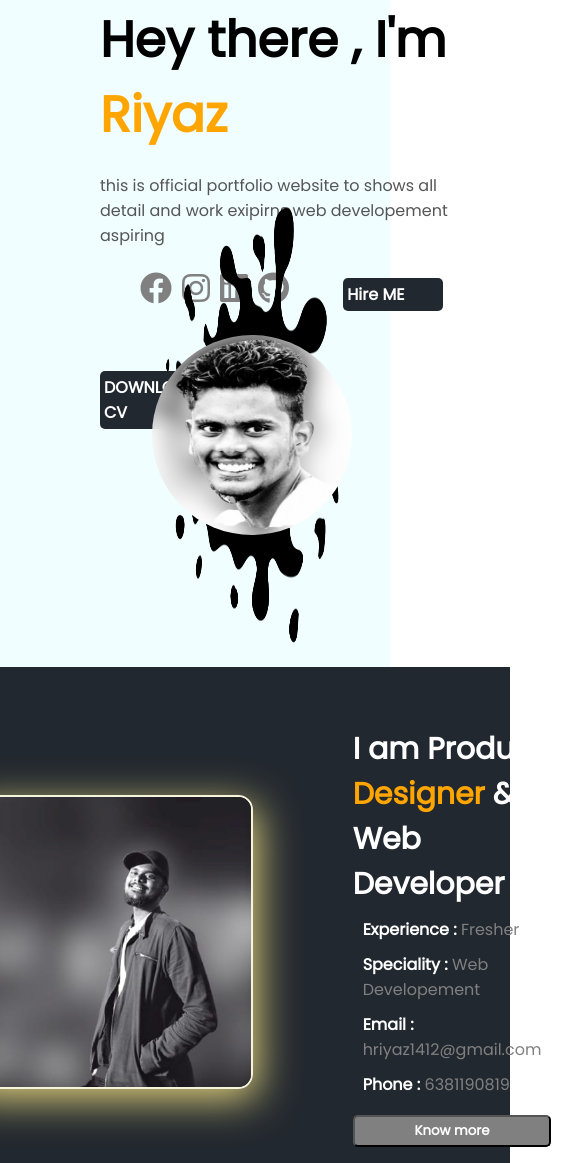
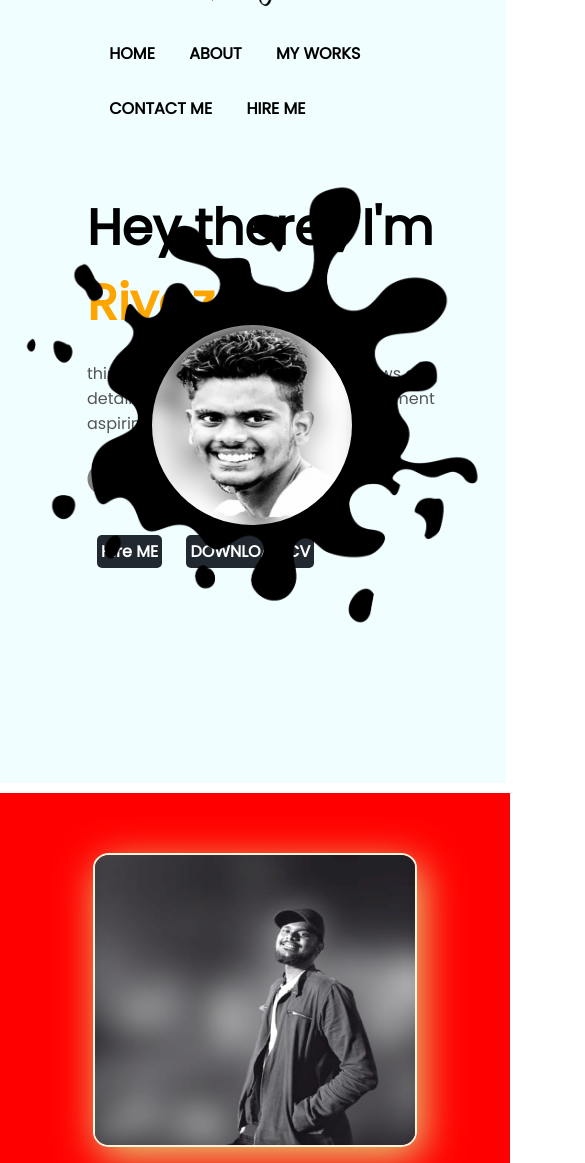
Before and after one commit to Riyaz1000/portfolio, a plain HTML site: page index.html in a window 390 px wide. Shown: the part 177-1340 px from the top of the page, 585 px wide, since content can reach past the window. Drawn offline with Linux system fonts and the light colour scheme.

Commit message:
adding media queries

```diff
--- a/style.css
+++ b/style.css
@@ -74,10 +74,11 @@ span {
     color: white;
     text-decoration: none;
     font-weight: bold;
-    margin: 10px 0;
+    margin: 10px ;
     display: inline-block;
     border-radius: 5px;
     padding: 4px;
+    gap: 10px;
 
 }
 
@@ -202,7 +203,8 @@ span {
     margin: 10px 0;
     display: inline-block;
     border-radius: 5px;
-    padding: 4px;
+    padding: 6px;
+    margin-left: 9px;
 }
 
 .about-button:hover {
@@ -383,6 +385,7 @@ span {
     padding: 5px 10px;
     outline: none;
     width: 350px;
+
     background-color: #c4c4c4;
     border-radius: 6px;
     margin: 5px 10px;
@@ -443,6 +446,8 @@ footer {
     color: white;
     padding: 20px 0;
     text-align: center;
+    /* width: 100%; */
+
 }
 
 footer a {
@@ -454,18 +459,66 @@ footer a {
 
 @media only screen and (max-width: 600px) {
 
-    .hero ul li {
-        display: inline-block;
-        height: 30px;
-        width: 35px;
-        margin: auto;
 
-    }
 
-    .hero-icons {
-        margin: 15px 0px;
-        width: auto;
-    }
+
+   *{
+    flex-direction: column;
+
+   }
+
+   *{
+    margin-bottom: 10px;
+
+   }
+   .hero {
+    flex-direction: colum;
+    padding: 58px;
+   }
+   .hero ul li {
+    display: inline-flex;
+   }
+   .hero .detail {
+    margin-left: 29px;
+   }
+
+   .about-section-1 {
+    flex-direction: column;
+    background-color: red;
+    width: 100%;
+   }
+   .about-section-desc {
+    margin-top: 20px;
+   }
+   .work-section .work-box-items {
+    flex-direction: column;
+    margin: 20px 0px;
+    width: 100%;
+    margin-left: 30px;
+   }
+   .work-section {
+    width: 100%;
+   }
+
+   /* .contact-section form>div>input, textarea {
+
+    width: 100%;
+   }
+
+   .contact-section {
+    width: 100%;
+    margin-right: 80px;
+   } */
+
+   .contact-section {
+    /* width:460px; */
+    width: 463px;
+    background-color: blue;
+   }
+   footer {
+    background-color:yellow;
+    width: 543px;
+   }
 
 
 
@@ -477,41 +530,6 @@ footer a {
 
 
 
-    .hero .hero-icons {
-        margin: 20px 40px;
-    }
 
-    .contact-section {
-        width: 100%;
-
-    }
-
-    * {
-        width: 100%;
-    }
-
-    footer {
-        width: 100%;
-        display: inline;
-    }
-
-    .hero-icons {
-        display: inline-flex;
-        margin: 5px 0
-    }
-
-    .detail a {
-        width: 92px;
-        margin: 30px 0;
-    }
-
-    .right-side-image-1 {
-        align-items: flex-end;
-    }
-
-    .work-section {
-        display: flex;
-        width: fit-content;
-    }
 
 }
```
Also changed, not shown: index.html (line endings or trailing spaces).
